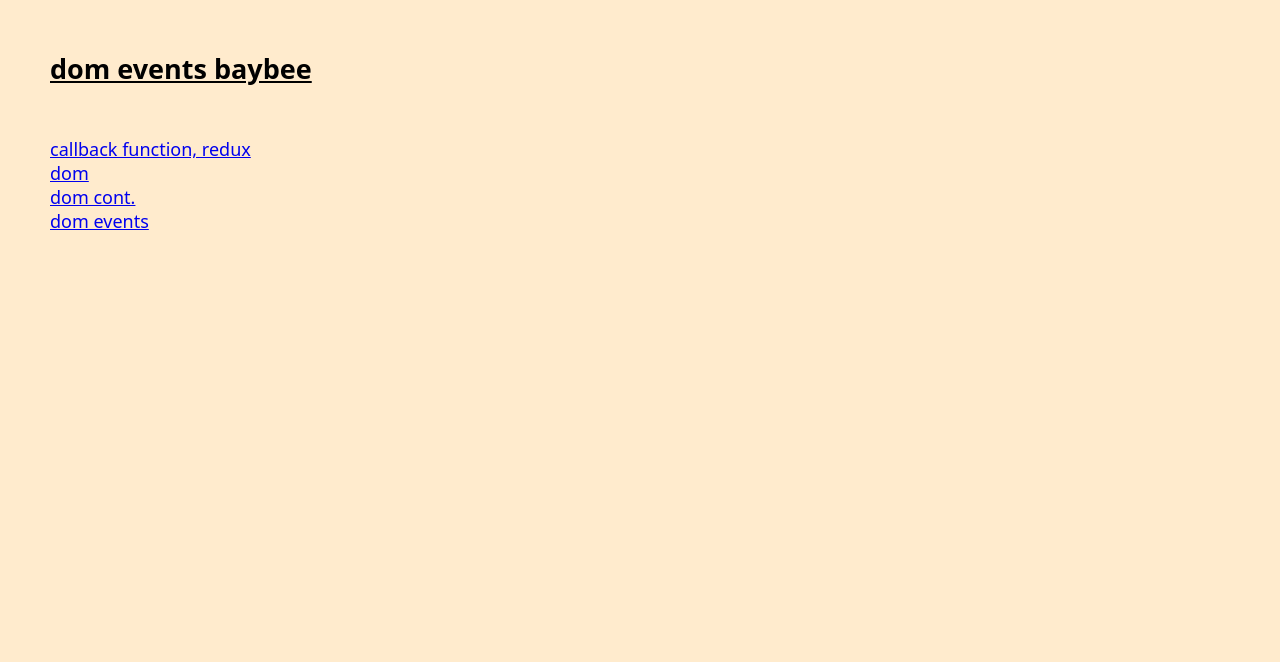
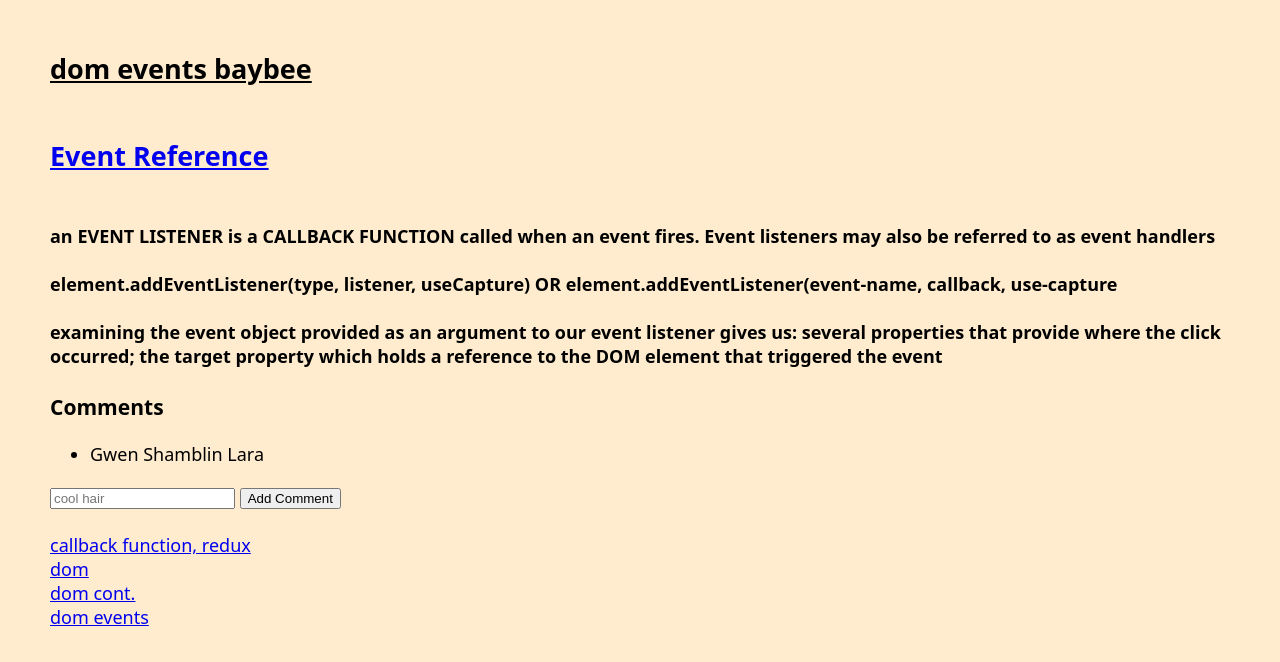
Before and after one commit to timcrisp94/js-callbacks-and-dom, a plain HTML site: page dom/domevents.html in a window 1280 px wide. Drawn offline with Linux system fonts and the light colour scheme.

Commit message:
add event listener html

```diff
--- a/dom/domevents.html
+++ b/dom/domevents.html
@@ -10,6 +10,20 @@
 </head>
 <body>
   <h2>dom events baybee</h2>
+  <div>
+    <h2><a href="https://developer.mozilla.org/en-US/docs/Web/Events">Event Reference</a></h2>
+    <h4 id="event-listener"></h4>
+    <h4 id="event-listener-two"></h4>
+    <h4 id="event-object"></h4>
+  </div>
+  <div id="fuck-around">
+    <h3>Comments</h3>
+<ul>
+  <li>Gwen Shamblin Lara</li>
+</ul>
+<input placeholder="cool hair">
+<button>Add Comment</button><br><br>
+  </div>
   <div class="links">
     <a href="callback-functions/callback-functions.html">callback function, redux</a><br>
     <a href="/dom/dom.html">dom</a><br>
--- a/dom/domevents.js
+++ b/dom/domevents.js
@@ -1 +1,37 @@
-console.log('hi')
+
+
+elText = document.getElementById("event-listener")
+elText.textContent = 'an EVENT LISTENER is a CALLBACK FUNCTION called when an event fires. Event listeners may also be referred to as event handlers'
+
+elTextTwo = document.getElementById("event-listener-two")
+elTextTwo.textContent = 'element.addEventListener(type, listener, useCapture) ' +
+' OR ' +
+'element.addEventListener(event-name, callback, use-capture'
+
+elEventObject = document.getElementById("event-object")
+elEventObject.textContent = 'examining the event object provided as an argument to our event listener gives us: several properties that provide where the click occurred; the target property which holds a reference to the DOM element that triggered the event'
+
+const btn = document.querySelector('button')
+
+// step one - add event listener and console log
+
+// btn.addEventListener('click', function(evt) {
+//   console.log('we know our cached element reference is working ' + evt)
+// })
+
+// step two - create a new li element
+
+// btn.addEventListener('click', function(evt) {
+//   const li = document.createElement('li')
+//   console.log('li')
+// });
+
+// step three - create a new comment
+
+btn.addEventListener('click', function(evt) {
+  const li = document.createElement('li')
+  // get the text from the input field
+  // assign it to textContent of li
+
+  // attach new li to ul
+})
```
